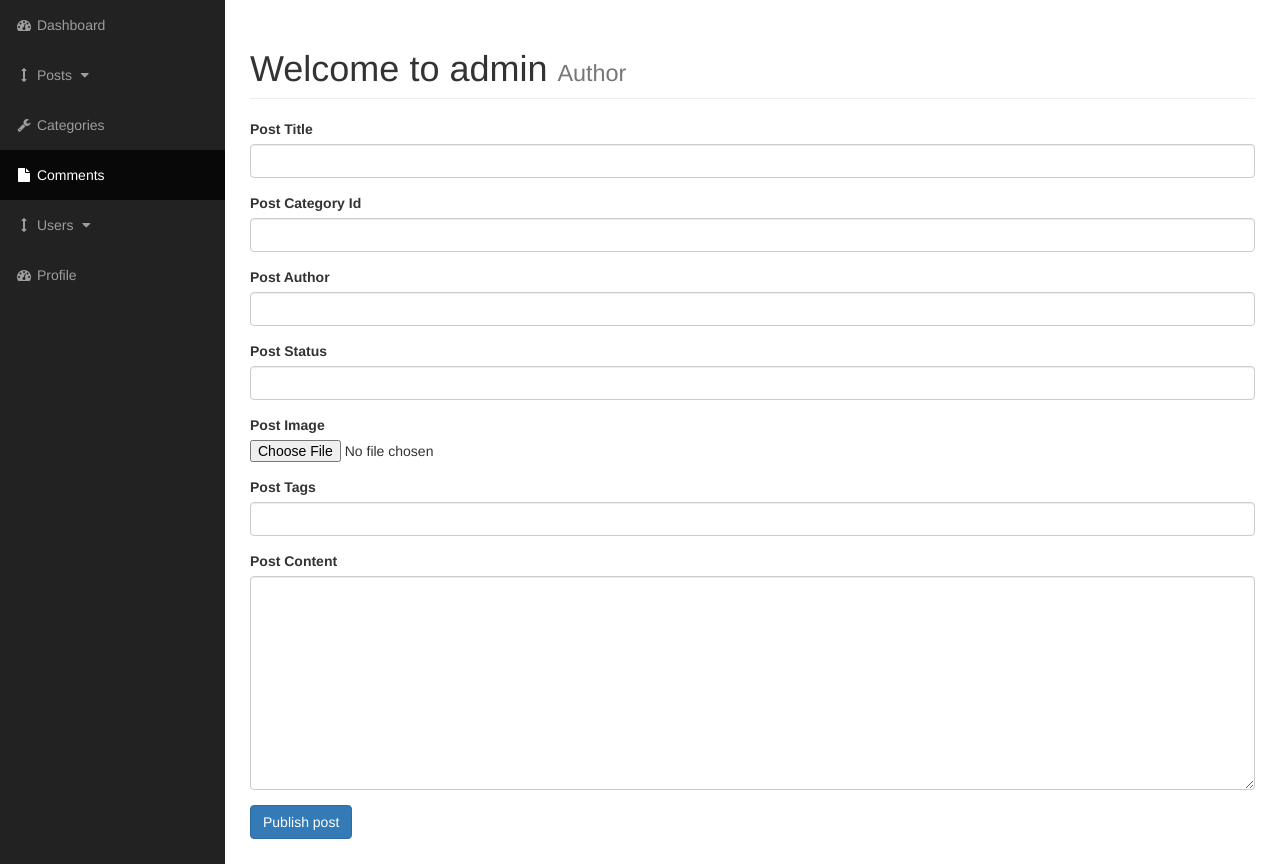
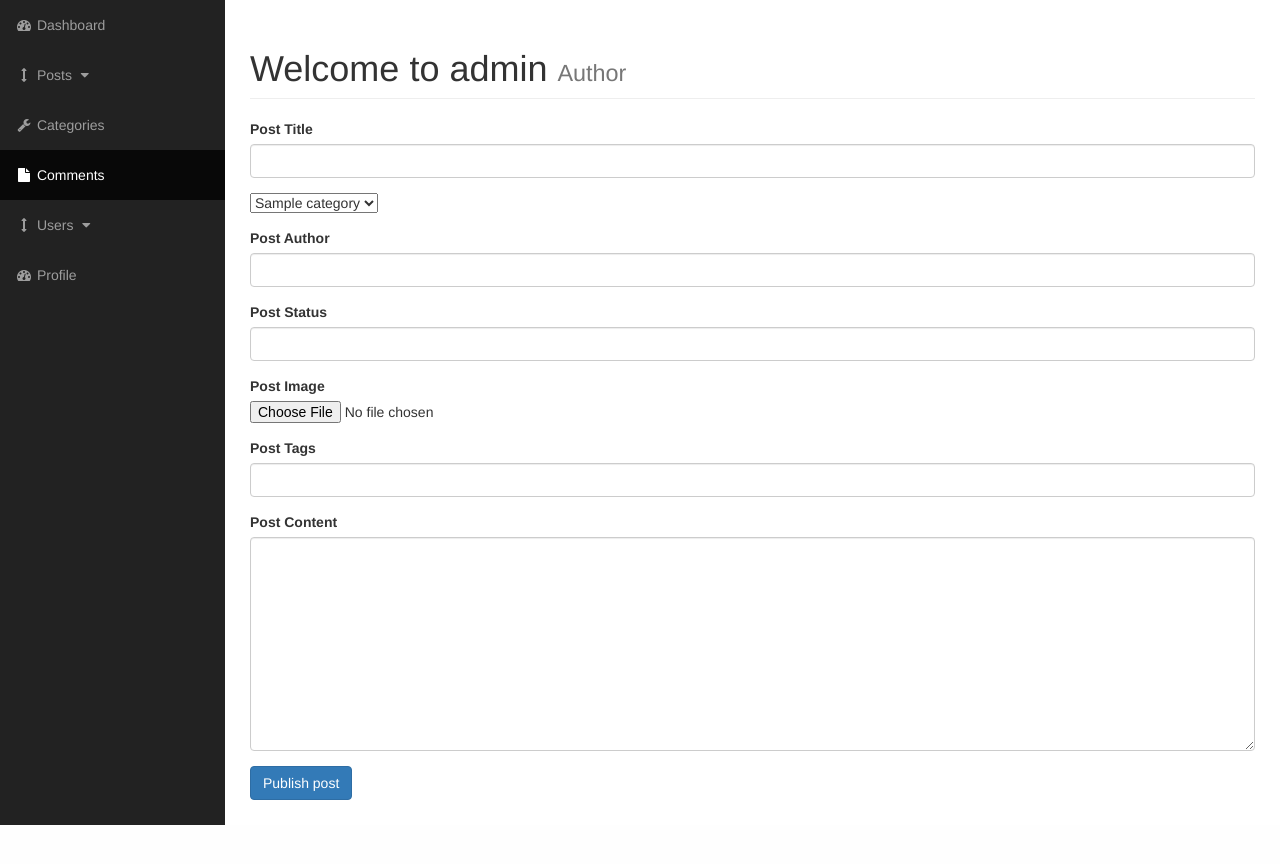
Before and after one commit to mroloff2019/CMS_PROJECT, a PHP site: page /admin/posts.php?source=add_post in a window 1280 px wide. Shown: the part 51-915 px from the top of the page. After the commit the page ends 876 px from the top, so only its background shows below. Run offline with PHP 8.4, Linux system fonts and the light colour scheme; tables that the repository leaves empty or names only in its code hold one stand-in row (values such as "Sample post").

Commit message:
Updated add_post.php
Fixed error.

```diff
--- a/CMS/admin/includes/add_post.php
+++ b/CMS/admin/includes/add_post.php
@@ -4,7 +4,7 @@ if(isset($_POST['create_post'])) {
 
 $post_title = $_POST['title'];
 $post_author = $_POST['author'];
-$post_category_id = $_POST['post_category_id'];
+$post_category_id = $_POST['post_category'];
 $post_status = $_POST['post_status'];
 
 
@@ -62,9 +62,34 @@ confirm($create_post_query);
 </div>
 
 
-   <div class="form-group">
-       <label for="post_category">Post Category Id</label>
-       <input type="text" class="form-control" name="post_category_id">
+  <div class="form-group">
+       <select name="post_category" id="">
+
+<?php
+$query = "SELECT * FROM categories";
+$select_categories = mysqli_query($connection,$query);
+
+           confirm($select_categories);
+
+
+while($row = mysqli_fetch_assoc($select_categories)) {
+$cat_id = $row['cat_id'];
+$cat_title = $row['cat_title'];
+
+    echo "<option value='$cat_id'>$cat_title</option>";
+
+
+}
+
+
+
+
+?>
+
+
+       </select>
+
+
 
        </div>
 
--- a/CMS/admin/includes/view_all_posts.php
+++ b/CMS/admin/includes/view_all_posts.php
@@ -36,7 +36,7 @@ while($row = mysqli_fetch_assoc($select_posts)) {
     echo "<td>$post_title</td>";
 
 
-    $query = "SELECT * FROM categories WHERE cat_id = $post_category_id ";
+    $query = "SELECT * FROM categories WHERE cat_id = {$post_category_id} ";
     $select_categories_id = mysqli_query($connection,$query);
 
 
@@ -45,7 +45,7 @@ while($row = mysqli_fetch_assoc($select_posts)) {
     $cat_title = $row['cat_title'];
 
 
-    echo "<td>$cat_title</td>";
+    echo "<td>{$cat_title}</td>";
 
 
     }
```
